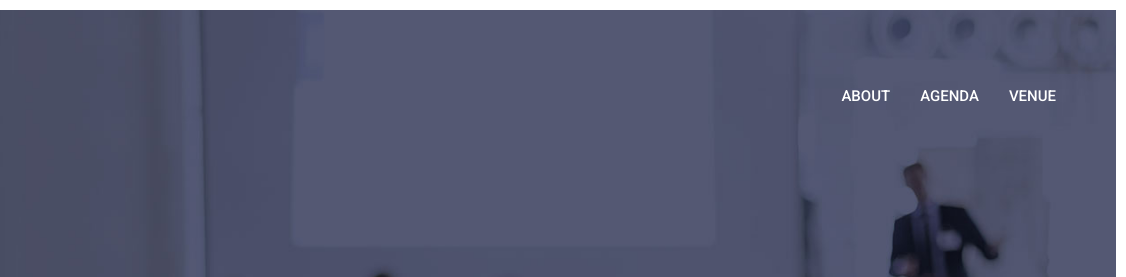
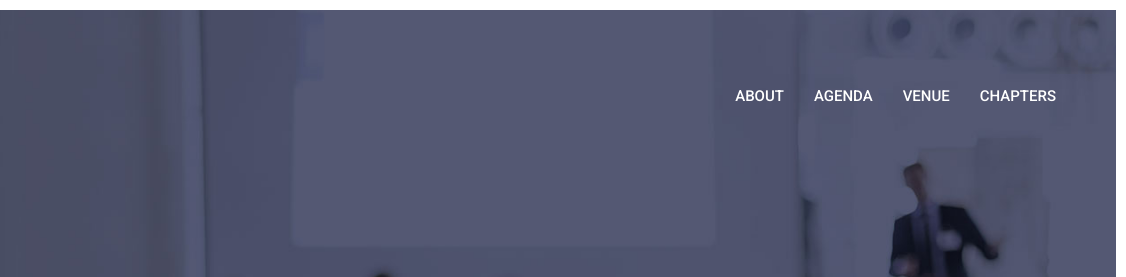
Before and after one commit to chsantoshkumar211/Meetup-Mock, a plain HTML site: page register.html in a window 1280 px wide. Shown: the top 277 px of the page, 154-1280 px from the left. Drawn offline with Linux system fonts and the light colour scheme.

Commit message:
added chapters to registration page

```diff
--- a/register.html
+++ b/register.html
@@ -60,6 +60,7 @@
                         <!--<li><a class="page-scroll" href="#section-pricing">Buy Ticket</a></li>-->
                         <!--<li><a class="page-scroll" href="#section-partner">Partners</a></li>-->
                         <li><a href="index.html#section-venue">Venue</a></li>
+                        <li><a href="chapters.html">Chapters</a></li>
                     </ul>
                 </div>
                 <!-- /.navbar-collapse -->
```
